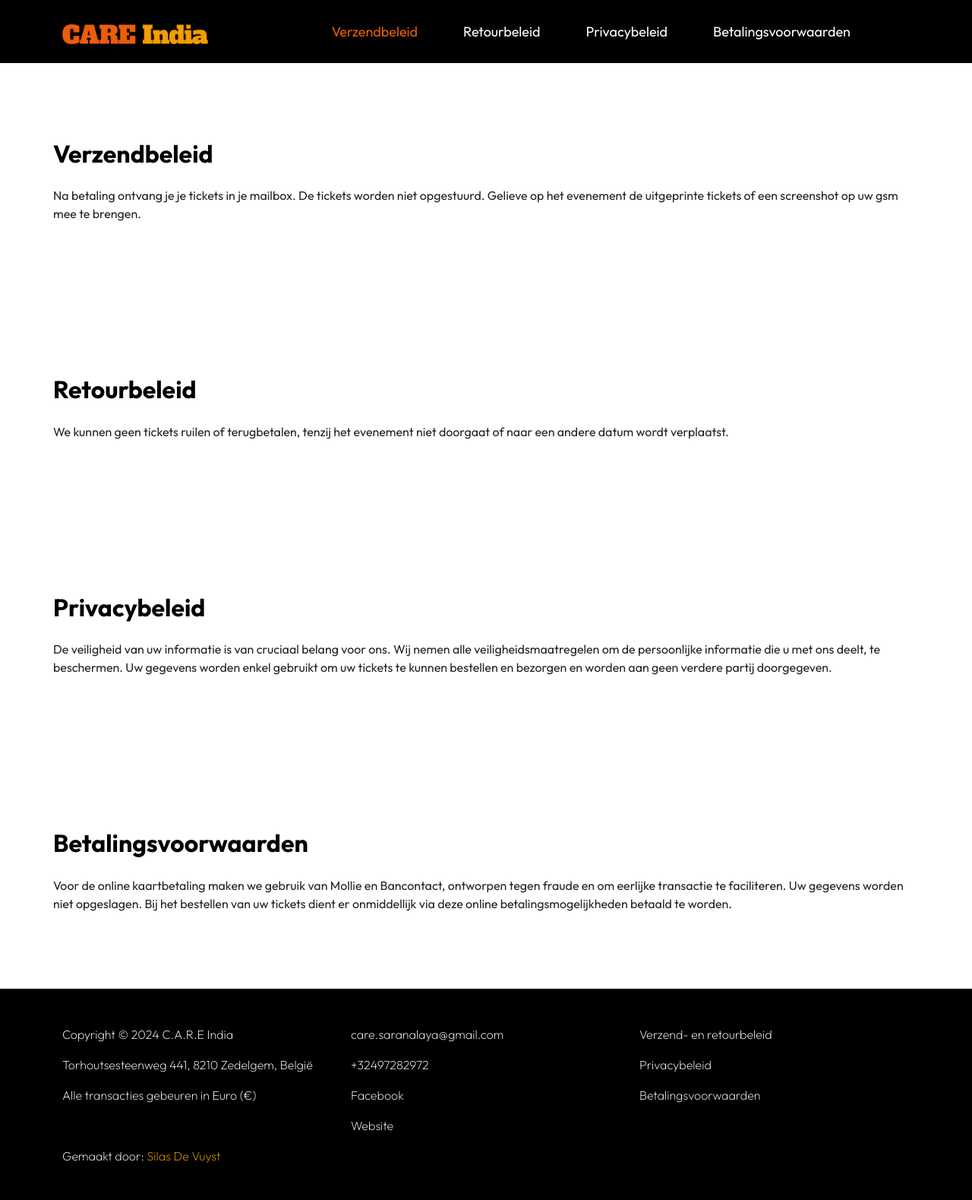
After one commit to SDeVuyst/saranalaya, a Django app: page /events/beleid in a window 1280 px wide. The commit adds this page. Shown: the whole page at 76% size. Run offline with Django 5.2, Linux system fonts and the light colour scheme; parts of the project's set-up code (start-up, migrations or seed data) failed here and were passed over.

Commit message:
added beleid pagina

```diff
--- a/events/static/css/main.css
+++ b/events/static/css/main.css
@@ -242,6 +242,10 @@ strong {
   position: relative;
 }
 
+.no-left-padding {
+  padding-left: 0 !important;
+}
+
 .tab-content {
   background-color: var(--white-color);
   border-radius: var(--border-radius-medium);
@@ -456,6 +460,10 @@ strong {
 .navbar {
   background: transparent;
   z-index: 9;
+}
+
+.navbar-black {
+  background: var(--dark-color);
 }
 
 .navbar-brand,
--- /dev/null
+++ b/events/templates/beleid.html
@@ -0,0 +1,171 @@
+<!doctype html>
+<html lang="nl">
+
+<head>
+    {% load static %}
+    <meta charset="utf-8">
+    <meta name="viewport" content="width=device-width, initial-scale=1">
+
+    <title>Beleid</title>
+
+    <!-- CSS FILES -->
+    <link rel="preconnect" href="https://fonts.googleapis.com">
+
+    <link rel="preconnect" href="https://fonts.gstatic.com" crossorigin>
+
+    <link href="https://fonts.googleapis.com/css2?family=Outfit:wght@100;200;400;700&display=swap" rel="stylesheet">
+
+    <link href="https://cdn.jsdelivr.net/npm/bootstrap@5.3.3/dist/css/bootstrap.min.css" rel="stylesheet" integrity="sha384-QWTKZyjpPEjISv5WaRU9OFeRpok6YctnYmDr5pNlyT2bRjXh0JMhjY6hW+ALEwIH" crossorigin="anonymous">
+
+    <link rel="stylesheet" href="https://cdn.jsdelivr.net/npm/bootstrap-icons@1.11.3/font/bootstrap-icons.min.css">
+
+    <link href="{% static "css/main.css" %}" rel="stylesheet">
+
+    <!-- edited from https://templatemo.com/tm-583-festava-live -->
+    <style>
+        .container-custom {
+            width: 60%;
+        }
+        @media (max-width: 768px) {
+            .container-custom {
+                width: 90%;
+            }
+        }
+        @media (max-width: 576px) {
+            .container-custom {
+                width: 100%;
+            }
+        }
+    </style>
+</head>
+
+<body>
+
+    <main>
+        <nav class="navbar navbar-expand-lg navbar-black">
+            <div class="container">
+                <a class="navbar-brand" href="/">
+                    <img class="logo" src="{% static "images/logo.png" %}" alt="logo">
+                </a>
+
+
+                <button class="navbar-toggler" type="button" data-bs-toggle="collapse" data-bs-target="#navbarNav"
+                    aria-controls="navbarNav" aria-expanded="false" aria-label="Toggle navigation">
+                    <span class="navbar-toggler-icon"></span>
+                </button>
+
+                <div class="collapse navbar-collapse" id="navbarNav">
+                    <ul class="navbar-nav align-items-lg-center ms-auto me-lg-5">
+                        <li class="nav-item">
+                            <a class="nav-link click-scroll" href="#verzend">Verzendbeleid</a>
+                        </li>
+
+                        <li class="nav-item">
+                            <a class="nav-link click-scroll" href="#retour">Retourbeleid</a>
+                        </li>
+
+                        <li class="nav-item">
+                            <a class="nav-link click-scroll" href="#privacy">Privacybeleid</a>
+                        </li>
+
+                        <li class="nav-item">
+                            <a class="nav-link click-scroll" href="#betalingsvoorwaarden">Betalingsvoorwaarden</a>
+                        </li>
+                    </ul>
+
+                </div>
+            </div>
+        </nav>
+
+        <section class="section section-padding" id="verzend">
+            <div class="container">
+                <div class="row">
+
+                    <h3 class="mb-4 no-left-padding">Verzendbeleid</h3>
+                    Na betaling ontvang je je tickets in je mailbox. De tickets worden niet opgestuurd.
+                    Gelieve op het evenement de uitgeprinte tickets of een screenshot op uw gsm mee te brengen.
+
+                </div>
+            </div>
+        </section>
+
+        <section class="section section-padding" id="retour">
+            <div class="container">
+                <div class="row">
+
+                    <h3 class="mb-4 no-left-padding">Retourbeleid</h3>
+                    We kunnen geen tickets ruilen of terugbetalen, tenzij het evenement niet doorgaat of naar een andere datum wordt verplaatst.
+
+                </div>
+            </div>
+        </section>
+
+        <section class="section section-padding" id="privacy">
+            <div class="container">
+                <div class="row">
+
+                    <h3 class="mb-4 no-left-padding">Privacybeleid</h3>
+                    De veiligheid van uw informatie is van cruciaal belang voor ons. Wij nemen alle veiligheidsmaatregelen om de persoonlijke informatie die u met ons deelt, te beschermen.
+                    Uw gegevens worden enkel gebruikt om uw tickets te kunnen bestellen en bezorgen en worden aan geen verdere partij doorgegeven.
+
+                </div>
+            </div>
+        </section>
+
+        <section class="section section-padding" id="betalingsvoorwaarden">
+            <div class="container">
+                <div class="row">
+
+                    <h3 class="mb-4 no-left-padding">Betalingsvoorwaarden</h3>
+                    Voor de online kaartbetaling maken we gebruik van Mollie en Bancontact, ontworpen tegen fraude en om eerlijke transactie te faciliteren. Uw gegevens worden niet opgeslagen.
+                    Bij het bestellen van uw tickets dient er onmiddellijk via deze online betalingsmogelijkheden betaald te worden.
+
+                </div>
+            </div>
+        </section>
+    </main>
+
+
+    <footer class="site-footer">
+
+        <div class="container">
+            <div class="row">
+
+                <div class="col-lg-4 col-12 mt-5">
+                    <p class="copyright-text">Copyright © 2024 C.A.R.E India</p>
+                    <p class="copyright-text">Torhoutsesteenweg 441, 8210 Zedelgem, België</p>
+                    <p class="copyright-text">Alle transacties gebeuren in Euro (€)</p>
+                </div>
+
+                <div class="col-lg-4 col-12 mt-5">
+                    <p class="copyright-text"><a href="mailto:care.saranalaya@gmail.com" class="site-footer-link">care.saranalaya@gmail.com</a></p>
+                    <p class="copyright-text"><a href="tel:+32497282972" class="site-footer-link">+32497282972</a></p>
+                    <p class="copyright-text"><a href="https://www.facebook.com/groups/366106623433788/" class="site-footer-link" target="_blank">Facebook</a></p>
+                    <p class="copyright-text"><a href="https://care-india.be/" class="site-footer-link" target="_blank">Website</a></p>
+                </div>
+
+                <div class="col-lg-4 col-12 mt-5">
+                    <p class="copyright-text"><a href="/events/beleid#verzend" class="site-footer-link">Verzend- en retourbeleid</a></p>
+                    <p class="copyright-text"><a href="/events/beleid#privacy" class="site-footer-link">Privacybeleid</a></p>
+                    <p class="copyright-text"><a href="/events/beleid#betalingsvoorwaarden" class="site-footer-link">Betalingsvoorwaarden</a></p>
+                </div>
+
+            </div>
+            <div class="row">
+                <p class="copyright-text">Gemaakt door: <a href="https://github.com/SDeVuyst">Silas De Vuyst</a></p>
+            </div>
+        </div>
+    </footer>
+
+
+    <!-- JAVASCRIPT FILES -->
+    <script src="https://code.jquery.com/jquery-3.6.0.min.js" integrity="sha256-/xUj+3OJU5yExlq6GSYGSHk7tPXikynS7ogEvDej/m4=" crossorigin="anonymous"></script>
+    <script src="https://cdn.jsdelivr.net/npm/bootstrap@5.0.2/dist/js/bootstrap.bundle.min.js" integrity="sha384-MrcW6ZMFYlzcLA8Nl+NtUVF0sA7MsXsP1UyJoMp4YLEuNSfAP+JcXn/tWtIaxVXM" crossorigin="anonymous"></script>
+
+    <!-- <script src="{% static "js/jquery.sticky.js" %}"></script> -->
+    <script src="{% static "js/click-scroll.js" %}"></script>
+    <script src="{% static "js/custom.js" %}"></script>
+
+</body>
+
+</html>
--- a/events/templates/event.html
+++ b/events/templates/event.html
@@ -351,9 +351,9 @@
                 </div>
 
                 <div class="col-lg-4 col-12 mt-5">
-                    <p class="copyright-text"><a href="#" class="site-footer-link">Verzend- en retourbeleid</a></p>
-                    <p class="copyright-text"><a href="#" class="site-footer-link">Privacybeleid</a></p>
-                    <p class="copyright-text"><a href="#" class="site-footer-link">Betalingsvoorwaarden</a></p>
+                    <p class="copyright-text"><a href="/events/beleid#verzend" class="site-footer-link">Verzend- en retourbeleid</a></p>
+                    <p class="copyright-text"><a href="/events/beleid#privacy" class="site-footer-link">Privacybeleid</a></p>
+                    <p class="copyright-text"><a href="/events/beleid#betalingsvoorwaarden" class="site-footer-link">Betalingsvoorwaarden</a></p>
                 </div>
 
             </div>
--- a/events/urls.py
+++ b/events/urls.py
@@ -11,4 +11,6 @@ urlpatterns = [
 
     path("set-attendance/", views.set_attendance),
     path("scanner/", views.scanner),
+
+    path("beleid", views.beleid)
 ]
--- a/events/views.py
+++ b/events/views.py
@@ -158,3 +158,7 @@ def set_attendance(request):
 @staff_member_required
 def scanner(request):
     return TemplateResponse(request, "scanner.html")
+
+
+def beleid(request):
+    return TemplateResponse(request, "beleid.html")
```
